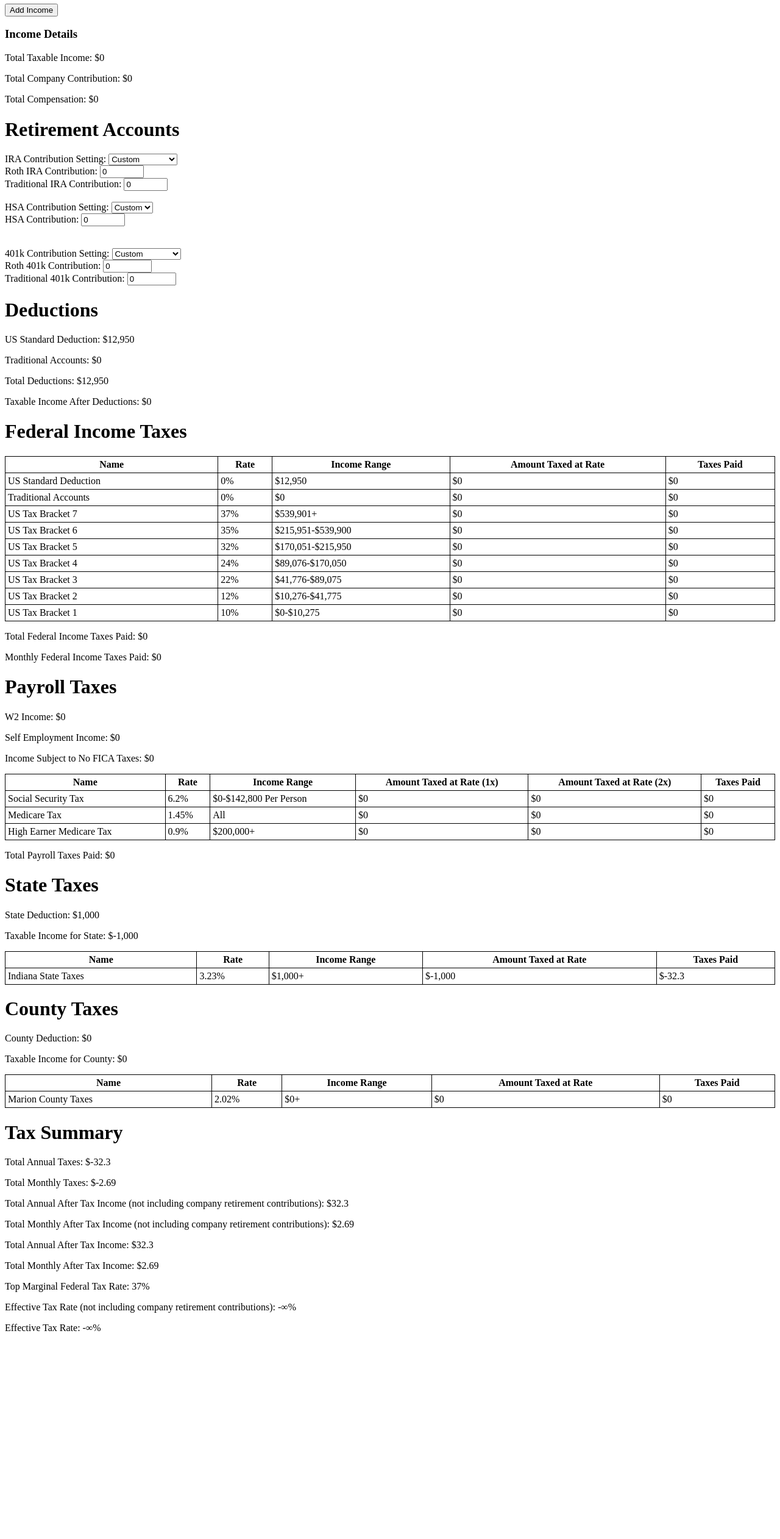
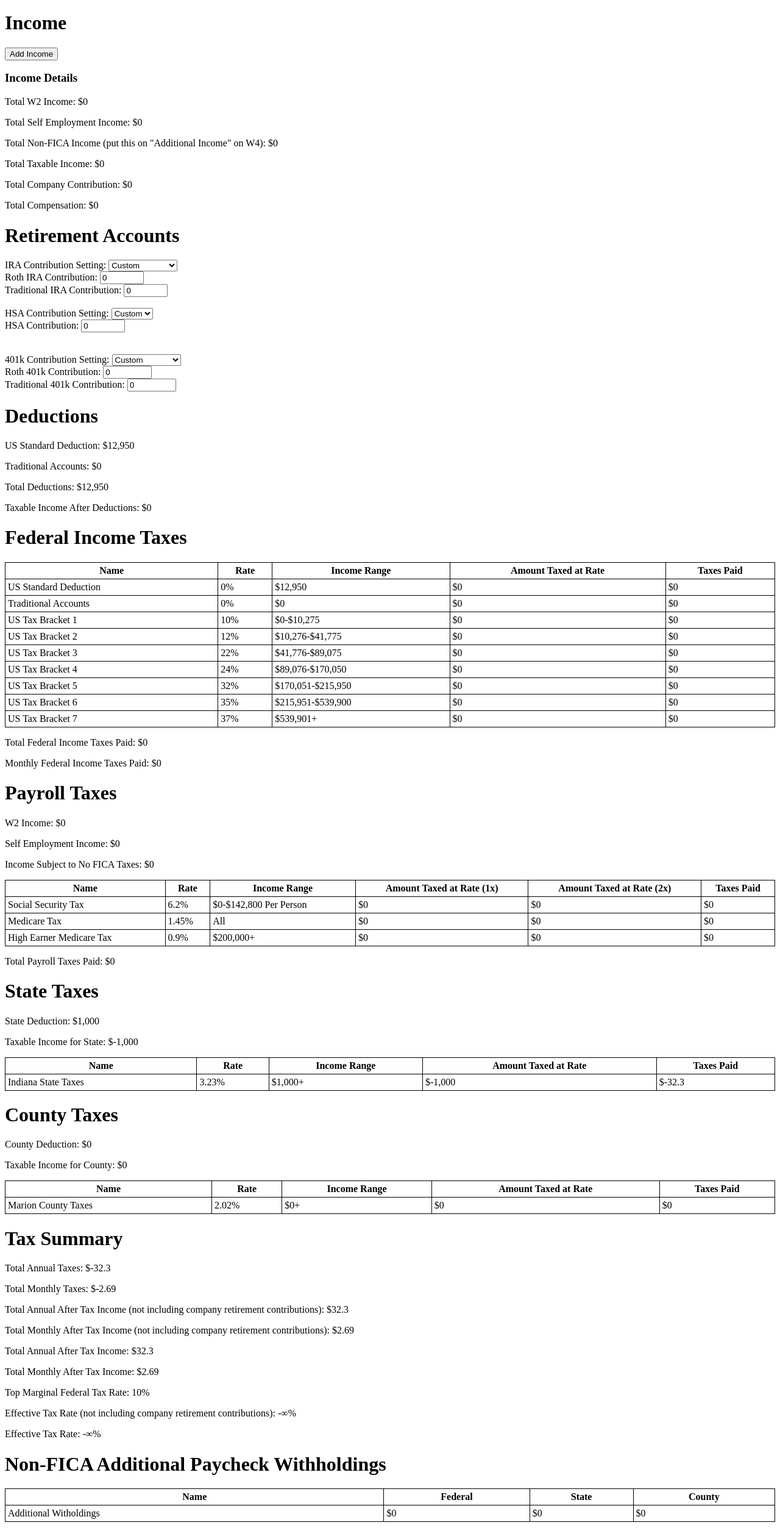
Before and after one commit to cvoege/monies, a React (Vite) app: page / in a window 1280 px wide. Shown: the part 253-2777 px from the top of the page at 61% size. Before the commit the page ends 2456 px from the top, so only its background shows below. Built offline with nearby package versions, Linux system fonts and the light colour scheme.

Commit message:
withholdings, quarterly taxes, and uploading state

```diff
--- a/src/index.tsx
+++ b/src/index.tsx
@@ -26,6 +26,10 @@ const App = () => {
           </a>
         )}
       </p>
+      <p>
+        <label>Upload Saved State</label>
+        <input type="file" onChange={actions.uploadState} />
+      </p>
       <PeopleZone />
       <IncomeZone />
       <RetirementAccountZone />
--- a/src/modules/Income.ts
+++ b/src/modules/Income.ts
@@ -1,7 +1,35 @@
 import { v4 as uuidv4 } from 'uuid';
 import { Person } from './Person';
+import { RetirementAccountInfo, RETIREMENT_CONTRIBUTION_MAXES } from './RetirementAccount';
 import { formatDollars } from './String';
-import { PayrollTax, TaxBracket, TaxDetails } from './Tax';
+import {
+  getProgressiveDeductions,
+  PayrollTax,
+  TaxBracket,
+  TaxDeduction,
+  TaxDetails,
+  TaxSystem,
+} from './Tax';
+
+export type PaycheckFrequency = 'weekly' | 'every-two-weeks' | 'twice-per-month' | 'monthly';
+export const paycheckFrequencyOptions: { label: string; value: PaycheckFrequency }[] = [
+  { value: 'weekly', label: 'Weekly' },
+  { value: 'every-two-weeks', label: 'Every 2 Weeks' },
+  { value: 'twice-per-month', label: 'Twice Per Month' },
+  { value: 'monthly', label: 'Monthly' },
+];
+
+export const getPaychecksPerYear = (paycheckFrequency: PaycheckFrequency) => {
+  if (paycheckFrequency === 'weekly') {
+    return 52;
+  } else if (paycheckFrequency === 'every-two-weeks') {
+    return 26;
+  } else if (paycheckFrequency === 'twice-per-month') {
+    return 24;
+  } else {
+    return 12;
+  }
+};
 
 export type Income = {
   id: string;
@@ -183,3 +211,121 @@ export const formatPayrollTaxIncomeRange = (pt: PayrollTax, filingStatus: 'singl
     )}+`;
   }
 };
+
+export const getFullTaxInfo = ({
+  incomes,
+  people,
+  retirementAccountInfo,
+  taxSystem,
+}: {
+  incomes: Array<Income>;
+  people: [Person] | [Person, Person];
+  retirementAccountInfo: RetirementAccountInfo;
+  taxSystem: TaxSystem;
+}) => {
+  const filingStatus: 'single' | 'joint' = people.length === 1 ? 'single' : 'joint';
+  const maxes = RETIREMENT_CONTRIBUTION_MAXES[filingStatus];
+  const {
+    hsaContribution,
+    hsaContributionType,
+    traditional401kContribution,
+    traditionalIraContribution,
+    iraContributionType,
+    my401kContributionType,
+  } = retirementAccountInfo;
+  const taxDetails = taxSystem[filingStatus];
+
+  const totalIncome = getCombinedTotalIncome(incomes);
+  const totalDirectIncome = totalIncome - getCombinedCompanyContribution(incomes);
+  const totalTaxable = getCombinedTaxableIncome(incomes);
+
+  const totalW2Income = getCombinedTaxableIncome(incomes.filter((i) => i.incomeType === 'w2'));
+  const totalSelfEmploymentIncome = getCombinedTaxableIncome(
+    incomes.filter((i) => i.incomeType === 'self-employment'),
+  );
+  const totalNonFicaINcome = getCombinedTaxableIncome(
+    incomes.filter((i) => i.incomeType === 'non-fica'),
+  );
+
+  const traditionalDeduction: TaxDeduction = {
+    id: 'traditional-accounts',
+    name: 'Traditional Accounts',
+    amount:
+      (hsaContributionType === 'max' ? maxes.hsa : hsaContribution || 0) +
+      (iraContributionType === 'max-traditional' ? maxes.ira : traditionalIraContribution || 0) +
+      (my401kContributionType === 'max-traditional'
+        ? maxes.individual401k
+        : traditional401kContribution || 0),
+  };
+
+  const deductions = [...taxDetails.deductions, traditionalDeduction];
+
+  const totalDeductionValue = deductions.reduce((acc, deduction) => acc + deduction.amount, 0);
+  const progressiveDeductions = getProgressiveDeductions({ totalTaxable, deductions });
+
+  const taxableAfterDeductions =
+    progressiveDeductions.length > 0
+      ? progressiveDeductions[progressiveDeductions.length - 1]?.incomeAfter || totalTaxable
+      : totalTaxable;
+
+  const totalFederalIncomeTaxesPaid = getTotalFederalIncomeTaxesPaid(
+    taxDetails,
+    taxableAfterDeductions,
+  );
+
+  const totalPayrollTaxesPaid = taxSystem.payrollTaxes.reduce(
+    (acc, cur) =>
+      getPayrollTaxDetails({ payrollTax: cur, incomes, filingStatus, people }).taxesPaid + acc,
+    0,
+  );
+
+  const stateDeduction = taxSystem.stateTaxSystem.deductionPerPerson * people.length;
+  const stateTaxable = totalTaxable - stateDeduction;
+  const stateTaxesPaid = stateTaxable * (taxSystem.stateTaxSystem.percentageRate / 100);
+
+  const countyTaxesPaid = totalTaxable * (taxSystem.countyTaxSystem.percentageRate / 100);
+
+  const totalFederalTaxesPaid = totalFederalIncomeTaxesPaid + totalPayrollTaxesPaid;
+
+  const totalTaxes = totalFederalTaxesPaid + stateTaxesPaid + countyTaxesPaid;
+
+  const totalAfterTaxIncomeDirect = totalTaxable - totalTaxes;
+  const totalAfterTaxIncome = totalIncome - totalTaxes;
+
+  const topMarginalTaxBracket =
+    taxDetails.incomeBrackets
+      .slice(0)
+      .reverse()
+      .find((bracket) => getBracketTaxableAmount(bracket, taxableAfterDeductions) > 0) ||
+    taxDetails.incomeBrackets[0];
+
+  const effectiveTaxRate = 100 * (totalTaxes / totalDirectIncome);
+
+  return {
+    filingStatus,
+    taxDetails,
+    totalIncome,
+    totalDirectIncome,
+    totalTaxable,
+    totalW2Income,
+    totalSelfEmploymentIncome,
+    totalNonFicaINcome,
+    traditionalDeduction,
+    deductions,
+    totalDeductionValue,
+    progressiveDeductions,
+    taxableAfterDeductions,
+    totalFederalIncomeTaxesPaid,
+    totalFederalTaxesPaid,
+    totalPayrollTaxesPaid,
+    stateDeduction,
+    stateTaxable,
+    stateTaxesPaid,
+    countyTaxesPaid,
+    totalTaxes,
+    totalAfterTaxIncomeDirect,
+    totalAfterTaxIncome,
+    topMarginalTaxBracket,
+    effectiveTaxRate,
+  };
+};
--- a/src/modules/RetirementAccount.ts
+++ b/src/modules/RetirementAccount.ts
@@ -1,4 +1,4 @@
-export const retirementContributionMaxes = {
+export const RETIREMENT_CONTRIBUTION_MAXES = {
   single: {
     ira: 6000,
     hsa: 3600,
--- a/src/modules/SavedStore.ts
+++ b/src/modules/SavedStore.ts
@@ -67,12 +67,12 @@ export const createStore = <State, Actions>({
     set: (fn: (s: State) => State) => unknown;
     getMemoryState: () => MemoryState<State>;
     encodeMemoryState: (ms: MemoryState<State>) => string;
+    setMemoryState: (str: string) => void;
   }) => Actions;
 }) => {
   const defaultSavedState = { state: defaultState, version: currentVersion };
-  const fetchSavedState = (): SavedState<State> => {
-    const encoededSavedStateStr = localStorage.getItem(storageKey);
-    if (!encoededSavedStateStr) return defaultSavedState;
+
+  const decodeSavedState = (encoededSavedStateStr: string) => {
     const encodedSavedState: EncodedSavedState = JSON.parse(encoededSavedStateStr);
     // Keep backups of the last versions of previous versions for bugfixing broken migrations
     localStorage.setItem(`${storageKey}-${encodedSavedState.version}`, encoededSavedStateStr);
@@ -82,6 +82,12 @@ export const createStore = <State, Actions>({
     };
 
     return savedState;
+  };
+
+  const fetchSavedState = (): SavedState<State> => {
+    const encoededSavedStateStr = localStorage.getItem(storageKey);
+    if (!encoededSavedStateStr) return defaultSavedState;
+    return decodeSavedState(encoededSavedStateStr);
   };
 
   const initialSavedState = fetchSavedState();
@@ -128,11 +134,24 @@ export const createStore = <State, Actions>({
     setSavedState();
   };
 
+  const setMemoryState = (encodedSavedStateStr: string) => {
+    const savedState = decodeSavedState(encodedSavedStateStr);
+    const newMemoryState: MemoryState<State> = {
+      ...savedState,
+      saved: false,
+    };
+    memoryState = newMemoryState;
+    onSaveListeners.forEach((listener) => listener());
+    onChangeListeners.forEach((listener) => listener());
+    setSavedState();
+  };
+
   const actions = createActions({
     get: () => memoryState.state,
     set: setState,
     getMemoryState: () => memoryState,
     encodeMemoryState,
+    setMemoryState,
   });
 
   const useStore = <SelectedState>(
--- a/src/pages/IncomeZone.tsx
+++ b/src/pages/IncomeZone.tsx
@@ -94,6 +94,22 @@ export const IncomeZone = () => {
       <button onClick={actions.createIncome}>Add Income</button>
 
       <h3>Income Details</h3>
+      <p>
+        Total W2 Income:{' '}
+        {formatDollars(getCombinedTaxableIncome(incomes.filter((i) => i.incomeType === 'w2')))}
+      </p>
+      <p>
+        Total Self Employment Income:{' '}
+        {formatDollars(
+          getCombinedTaxableIncome(incomes.filter((i) => i.incomeType === 'self-employment')),
+        )}
+      </p>
+      <p>
+        Total Non-FICA Income (put this on &quot;Additional Income&quot; on W4):{' '}
+        {formatDollars(
+          getCombinedTaxableIncome(incomes.filter((i) => i.incomeType === 'non-fica')),
+        )}
+      </p>
       <p>Total Taxable Income: {formatDollars(totalTaxable)}</p>
       <p>Total Company Contribution: {formatDollars(totalCompanyContribution)}</p>
       <p>Total Compensation: {formatDollars(totalIncome)}</p>
--- a/src/pages/PeopleZone.tsx
+++ b/src/pages/PeopleZone.tsx
@@ -1,8 +1,13 @@
+import { SelectInput } from 'src/components/SelectInput';
+import { paycheckFrequencyOptions } from 'src/modules/Income';
 import { TextInput } from '../components/Input';
 import { useStore, actions } from '../modules/Store';
 
 export const PeopleZone = () => {
-  const { people } = useStore((s) => ({ people: s.people }), []);
+  const { people, w2PaycheckFrequency } = useStore(
+    (s) => ({ people: s.people, w2PaycheckFrequency: s.w2PaycheckFrequency }),
+    [],
+  );
   return (
     <div>
       <h1>People</h1>
@@ -15,12 +20,25 @@ export const PeopleZone = () => {
             <div>
               Name: <TextInput value={person.name} onChange={setPerson('name')} />
             </div>
+            <div>
+              {people.length === 2 && (
+                <button onClick={actions.deletePerson(person.id)}>Delete</button>
+              )}
+            </div>
           </div>
         );
       })}
-      <button onClick={actions.switchPersonSetting}>
-        Switch to {people.length === 1 ? 'Joint' : 'Single'}
-      </button>
+      {people.length === 1 && (
+        <button onClick={actions.switchPersonSetting}>Switch to Joint</button>
+      )}
+      <p>
+        W2 Paycheck Frequency:{' '}
+        <SelectInput
+          options={paycheckFrequencyOptions}
+          value={w2PaycheckFrequency}
+          onChange={actions.setField('w2PaycheckFrequency')}
+        />
+      </p>
     </div>
   );
 };
--- a/src/pages/RetirementAccountZone.tsx
+++ b/src/pages/RetirementAccountZone.tsx
@@ -1,6 +1,6 @@
 import { NumberInput } from '../components/Input';
 import { SelectInput } from '../components/SelectInput';
-import { retirementContributionMaxes } from '../modules/RetirementAccount';
+import { RETIREMENT_CONTRIBUTION_MAXES } from '../modules/RetirementAccount';
 import { useStore, actions } from '../modules/Store';
 
 export const RetirementAccountZone = () => {
@@ -19,7 +19,7 @@ export const RetirementAccountZone = () => {
   } = useStore((s) => ({ retirementAccountInfo: s.retirementAccountInfo, people: s.people }), []);
 
   const filingStatus = people.length === 1 ? 'single' : 'joint';
-  const maxes = retirementContributionMaxes[filingStatus];
+  const maxes = RETIREMENT_CONTRIBUTION_MAXES[filingStatus];
 
   return (
     <div>
--- a/src/pages/TaxZone.tsx
+++ b/src/pages/TaxZone.tsx
@@ -1,8 +1,6 @@
 import { formatDollars, formatPercentage } from '../modules/String';
 import { useStore } from '../modules/Store';
-import { getProgressiveDeductions, TaxDeduction } from '../modules/Tax';
 import { US_STANDARD_TAX_SYSTEM } from '../modules/USTaxSystem';
-import { retirementContributionMaxes } from '../modules/RetirementAccount';
 import {
   Table,
   TableBody,
@@ -12,104 +10,65 @@ import {
   TableRow,
 } from 'src/components/Table';
 import {
-  getCombinedTaxableIncome,
   formatPayrollTaxIncomeRange,
   getBracketTaxableAmount,
   getBracketTaxesPaid,
-  getTotalFederalIncomeTaxesPaid,
   getPayrollTaxDetails,
-  getCombinedTotalIncome,
-  getCombinedCompanyContribution,
+  getFullTaxInfo,
+  getPaychecksPerYear,
 } from 'src/modules/Income';
 
 export const TaxZone = () => {
-  const {
-    people,
-    incomes,
-    hsaContribution,
-    hsaContributionType,
-    traditional401kContribution,
-    traditionalIraContribution,
-    iraContributionType,
-    my401kContributionType,
-  } = useStore(
+  const { people, incomes, retirementAccountInfo, w2PaycheckFrequency } = useStore(
     (s) => ({
       people: s.people,
       incomes: s.incomes,
-      ...s.retirementAccountInfo,
+      retirementAccountInfo: s.retirementAccountInfo,
+      w2PaycheckFrequency: s.w2PaycheckFrequency,
     }),
     [],
   );
   const taxSystem = US_STANDARD_TAX_SYSTEM;
-  const filingStatus = people.length === 1 ? 'single' : 'joint';
-  const maxes = retirementContributionMaxes[filingStatus];
-  const taxDetails = taxSystem[filingStatus];
+  const fullTaxInfo = getFullTaxInfo({ incomes, people, retirementAccountInfo, taxSystem });
+  const {
+    taxDetails,
+    totalIncome,
+    totalTaxable,
+    totalW2Income,
+    totalSelfEmploymentIncome,
+    totalNonFicaINcome,
+    deductions,
+    totalDeductionValue,
+    progressiveDeductions,
+    taxableAfterDeductions,
+    totalFederalIncomeTaxesPaid,
+    totalPayrollTaxesPaid,
+    stateDeduction,
+    stateTaxable,
+    stateTaxesPaid,
+    countyTaxesPaid,
+    totalTaxes,
+    totalAfterTaxIncomeDirect,
+    totalAfterTaxIncome,
+    topMarginalTaxBracket,
+    effectiveTaxRate,
+    filingStatus,
+    totalFederalTaxesPaid,
+  } = fullTaxInfo;
+  const onlyW2FullTaxInfo = getFullTaxInfo({
+    incomes: incomes.filter((i) => i.incomeType === 'w2'),
+    people,
+    retirementAccountInfo,
+    taxSystem,
+  });
+  const w2AndNonFicaTaxInfo = getFullTaxInfo({
+    incomes: incomes.filter((i) => i.incomeType === 'w2' || i.incomeType === 'non-fica'),
+    people,
+    retirementAccountInfo,
+    taxSystem,
+  });
 
-  const totalIncome = getCombinedTotalIncome(incomes);
-  const totalDirectIncome = totalIncome - getCombinedCompanyContribution(incomes);
-  const totalTaxable = getCombinedTaxableIncome(incomes);
-
-  const totalW2Income = getCombinedTaxableIncome(incomes.filter((i) => i.incomeType === 'w2'));
-  const totalSelfEmploymentIncome = getCombinedTaxableIncome(
-    incomes.filter((i) => i.incomeType === 'self-employment'),
-  );
-  const totalNonFicaINcome = getCombinedTaxableIncome(
-    incomes.filter((i) => i.incomeType === 'non-fica'),
-  );
-
-  const traditionalDeduction: TaxDeduction = {
-    id: 'traditional-accounts',
-    name: 'Traditional Accounts',
-    amount:
-      (hsaContributionType === 'max' ? maxes.hsa : hsaContribution || 0) +
-      (iraContributionType === 'max-traditional' ? maxes.ira : traditionalIraContribution || 0) +
-      (my401kContributionType === 'max-traditional'
-        ? maxes.individual401k
-        : traditional401kContribution || 0),
-  };
-
-  const deductions = [...taxDetails.deductions, traditionalDeduction];
-
-  const totalDeductionValue = deductions.reduce((acc, deduction) => acc + deduction.amount, 0);
-  const progressiveDeductions = getProgressiveDeductions({ totalTaxable, deductions });
-
-  const taxableAfterDeductions =
-    progressiveDeductions.length > 0
-      ? progressiveDeductions[progressiveDeductions.length - 1]?.incomeAfter || totalTaxable
-      : totalTaxable;
-
-  const totalFederalIncomeTaxesPaid = getTotalFederalIncomeTaxesPaid(
-    taxDetails,
-    taxableAfterDeductions,
-  );
-
-  const totalPayrollTaxesPaid = taxSystem.payrollTaxes.reduce(
-    (acc, cur) =>
-      getPayrollTaxDetails({ payrollTax: cur, incomes, filingStatus, people }).taxesPaid + acc,
-    0,
-  );
-
-  const stateDeduction = taxSystem.stateTaxSystem.deductionPerPerson * people.length;
-  const stateTaxable = totalTaxable - stateDeduction;
-  const stateTaxesPaid = stateTaxable * (taxSystem.stateTaxSystem.percentageRate / 100);
-
-  const countyTaxesPaid = totalTaxable * (taxSystem.countyTaxSystem.percentageRate / 100);
-
-  const totalTaxes =
-    totalFederalIncomeTaxesPaid + totalPayrollTaxesPaid + stateTaxesPaid + countyTaxesPaid;
-
-  const totalAfterTaxIncomeDirect = totalTaxable - totalTaxes;
-  const totalAfterTaxIncome = totalIncome - totalTaxes;
-
-  const topMarginalTaxBracket =
-    taxDetails.incomeBrackets
-      .reverse()
-      .find((bracket) => getBracketTaxableAmount(bracket, taxableAfterDeductions) > 0) ||
-    taxDetails.incomeBrackets[0];
-
-  // TODO: Estimate additional witholdings per paycheck
-  // TODO: Estimate total witholdings per paycheck so you can compare and see if the witholdings are accurate
-  // TODO: something to figure out estimated taxes including FICA for all SEP income on a quarterly or per-paycheck basis
+  const w2PaychecksPerYear = getPaychecksPerYear(w2PaycheckFrequency);
 
   return (
     <div>
@@ -271,9 +230,90 @@ export const TaxZone = () => {
       </p>
       <p>
         Effective Tax Rate (not including company retirement contributions):{' '}
-        {formatPercentage(100 * (totalTaxes / totalDirectIncome))}
+        {formatPercentage(effectiveTaxRate)}
       </p>
       <p>Effective Tax Rate: {formatPercentage(100 * (totalTaxes / totalIncome))}</p>
+      <h1>Non-FICA Additional Paycheck Withholdings</h1>
+      <Table>
+        <TableHead>
+          <TableRow>
+            <TableHeader>Name</TableHeader>
+            <TableHeader>Federal</TableHeader>
+            <TableHeader>State</TableHeader>
+            <TableHeader>County</TableHeader>
+          </TableRow>
+        </TableHead>
+        <TableBody>
+          <TableRow>
+            <TableEntry>Additional Witholdings</TableEntry>
+            <TableEntry>
+              {formatDollars(
+                (w2AndNonFicaTaxInfo.totalFederalTaxesPaid -
+                  onlyW2FullTaxInfo.totalFederalTaxesPaid) /
+                  w2PaychecksPerYear,
+              )}
+            </TableEntry>
+            <TableEntry>
+              {formatDollars(
+                (w2AndNonFicaTaxInfo.stateTaxesPaid - onlyW2FullTaxInfo.stateTaxesPaid) /
+                  w2PaychecksPerYear,
+              )}
+            </TableEntry>
+            <TableEntry>
+              {formatDollars(
+                (w2AndNonFicaTaxInfo.countyTaxesPaid - onlyW2FullTaxInfo.countyTaxesPaid) /
+                  w2PaychecksPerYear,
+              )}
+            </TableEntry>
+          </TableRow>
+        </TableBody>
+      </Table>
+      <h1>SEP Taxes</h1>
+      <Table>
+        <TableHead>
+          <TableRow>
+            <TableHeader>Name</TableHeader>
+            <TableHeader>Federal</TableHeader>
+            <TableHeader>State</TableHeader>
+            <TableHeader>County</TableHeader>
+          </TableRow>
+        </TableHead>
+        <TableBody>
+          <TableRow>
+            <TableEntry>Quarterly Estimated</TableEntry>
+            <TableEntry>
+              {formatDollars(
+                (totalFederalTaxesPaid - w2AndNonFicaTaxInfo.totalFederalTaxesPaid) / 4,
+              )}
+            </TableEntry>
+            <TableEntry>
+              {formatDollars((stateTaxesPaid - w2AndNonFicaTaxInfo.stateTaxesPaid) / 4)}
+            </TableEntry>
+            <TableEntry>
+              {formatDollars((countyTaxesPaid - w2AndNonFicaTaxInfo.countyTaxesPaid) / 4)}
+            </TableEntry>
+          </TableRow>
+          <TableRow>
+            <TableEntry>Additional Witholdings</TableEntry>
+            <TableEntry>
+              {formatDollars(
+                (totalFederalTaxesPaid - w2AndNonFicaTaxInfo.totalFederalTaxesPaid) /
+                  w2PaychecksPerYear,
+              )}
+            </TableEntry>
+            <TableEntry>
+              {formatDollars(
+                (stateTaxesPaid - w2AndNonFicaTaxInfo.stateTaxesPaid) / w2PaychecksPerYear,
+              )}
+            </TableEntry>
+            <TableEntry>
+              {formatDollars(
+                (countyTaxesPaid - w2AndNonFicaTaxInfo.countyTaxesPaid) / w2PaychecksPerYear,
+              )}
+            </TableEntry>
+          </TableRow>
+        </TableBody>
+      </Table>
     </div>
   );
 };
```
Also changed, not shown: src/modules/Store.ts (+36 -1 lines).
